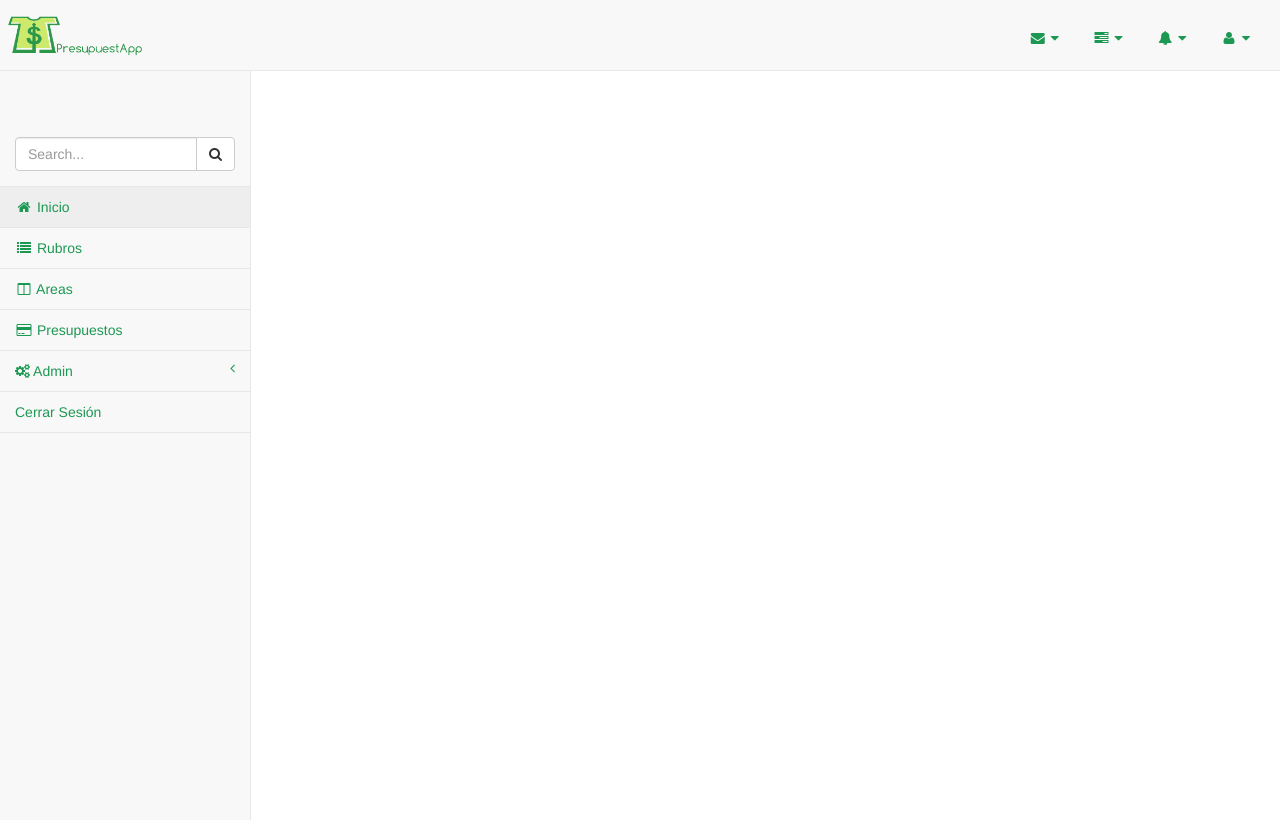
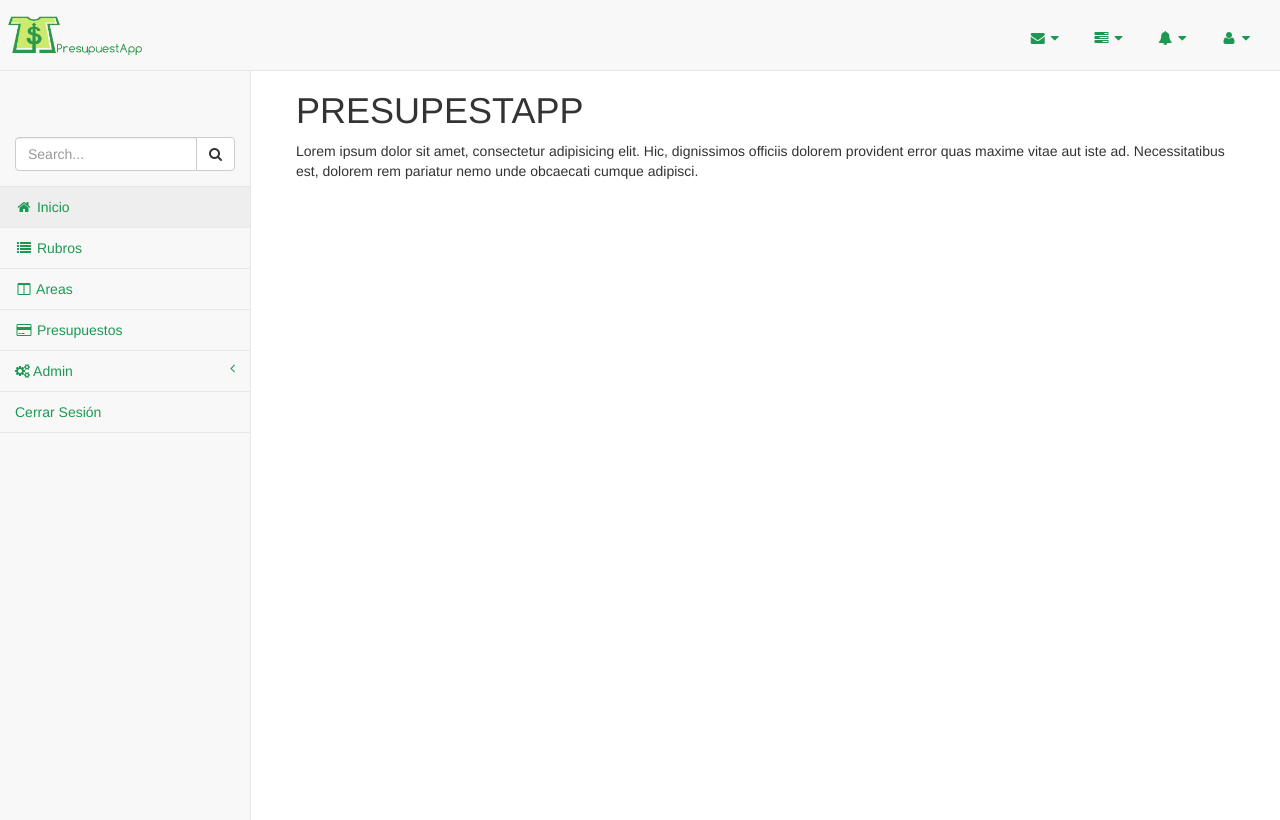
Before and after one commit to mperezlamadrid/presupuestapp, a Django app: page / in a window 1280 px wide. Run offline with Django 3.2, Linux system fonts and the light colour scheme; some libraries are stand-ins or nearby versions.

Commit message:
estilos para el home_page

```diff
--- a/app/templates/base.html
+++ b/app/templates/base.html
@@ -24,6 +24,9 @@
     <!-- Custom CSS -->
     <link href="{% static 'sbadmin2/dist/css/sb-admin-2.css' %}" rel="stylesheet">
 
+    <!-- Landing CSS -->
+    <link href="{% static 'admin/css/landing-page.css' %}" rel="stylesheet">
+
     <!-- Custom Fonts -->
     <link href="{% static 'sbadmin2/bower_components/font-awesome/css/font-awesome.min.css' %}" rel="stylesheet" type="text/css">
 
@@ -47,9 +50,9 @@
         {% include "layouts/nav.html" %}
         <!-- Page Content -->
         <div id="page-wrapper">
-            <div class="container-fluid">
-                <div class="row">
-                    <div class="col-lg-12">
+            <div class="container-fluid" style="min-height: 569px;">
+                <div class="row" style="height:100%;">
+                    <div class="col-lg-12" style="min-height: 569px;">
                         {% block content %}
                            <!-- <h1>Ing Software II Contenido</h1> -->
                         {% endblock %}
--- a/app/templates/base0.html
+++ b/app/templates/base0.html
@@ -23,6 +23,9 @@
 
     <!-- Custom CSS -->
     <link href="{% static 'sbadmin2/dist/css/sb-admin-2.css' %}" rel="stylesheet">
+
+    <!-- Landing CSS -->
+    <link href="{% static 'admin/css/landing-page.css' %}" rel="stylesheet">
 
     <!-- Custom Fonts -->
     <link href="{% static 'sbadmin2/bower_components/font-awesome/css/font-awesome.min.css' %}" rel="stylesheet" type="text/css">
--- a/app/templates/index.html
+++ b/app/templates/index.html
@@ -1,4 +1,7 @@
 {% extends "base.html" %}
   {% block content %}
-     <!-- <h1>Bienvenido!</h1> -->
+     <div class="landing">
+        <h1>PRESUPESTAPP</h1>
+        <p>Lorem ipsum dolor sit amet, consectetur adipisicing elit. Hic, dignissimos officiis dolorem provident error quas maxime vitae aut iste ad. Necessitatibus est, dolorem rem pariatur nemo unde obcaecati cumque adipisci.</p>
+     </div>
   {% endblock %}
```
Also changed, not shown: static/images/intro-bg.jpg (added), 1 other file.
